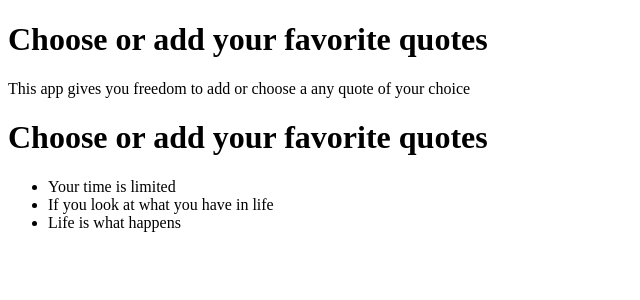
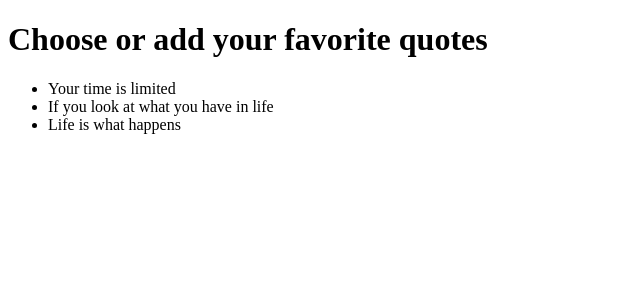
Before and after one commit to vugutsa/Quotes, an Angular app: page / in a window 1280 px wide. Shown: the top 300 px of the page, without its empty margins (0-640 px from the left). Built offline with nearby package versions, Linux system fonts and the light colour scheme.

Commit message:
create a class for the Quote

```diff
--- a/src/app/app.component.html
+++ b/src/app/app.component.html
@@ -1,8 +1,8 @@
 
-<div>
+<!-- <div>
   <h1>Choose or add your favorite quotes</h1>
   <p>This app gives you freedom to add or choose a {{ quote }}</p>
-</div>
+</div> -->
 
 <div>
   <h1>Choose or add your favorite quotes</h1>
--- a/src/app/app.component.ts
+++ b/src/app/app.component.ts
@@ -10,7 +10,7 @@ export class AppComponent {
   quote = 'any quote of your choice';
 
 
-  quotes : string[];
+  quotes  : string[];
 
   constructor(){
     this.quotes = ['Your time is limited', 'If you look at what you have in life', 'Life is what happens'];
--- /dev/null
+++ b/src/app/quote.ts
@@ -0,0 +1,2 @@
+export class Quote {
+}
```
Also changed, not shown: 1 other file (tests, documents, lock files or other folders).
